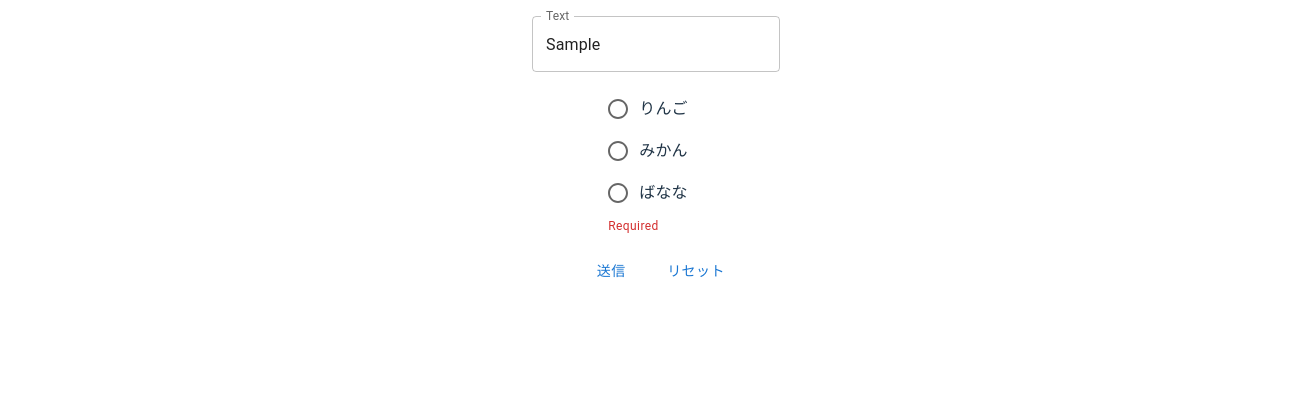
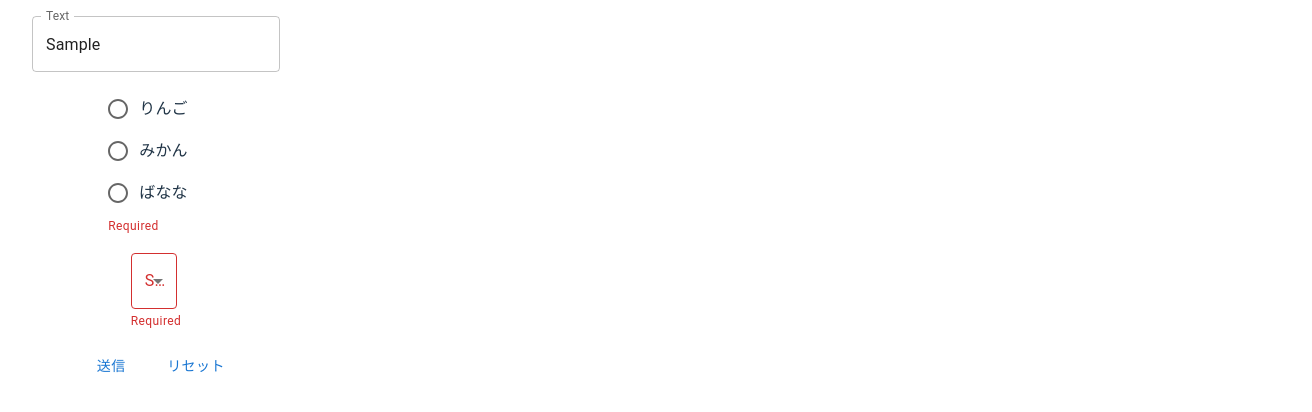
Before and after one commit to crypt0box/rhf-mui-practice, a React (Vite) app: page / in a window 1280 px wide. Both pictures are taken after typing "Sample" into the empty fields and a click on the button "送信". Shown: the top 412 px of the page, 1312 px wide, since content can reach past the window. Built offline with nearby package versions, Linux system fonts and the light colour scheme.

Commit message:
feat: implement SelectForm

```diff
--- a/src/App.css
+++ b/src/App.css
@@ -1,5 +1,4 @@
 #root {
-  width: 100vw;
   height: 100vh;
 }
 
--- a/src/App.tsx
+++ b/src/App.tsx
@@ -5,6 +5,7 @@ import { useForm, SubmitHandler } from "react-hook-form";
 import { zodResolver } from "@hookform/resolvers/zod";
 import { RhfTextField } from "./components/RhfTextField";
 import { RhfRadioGroup } from "./components/RhfRadioGroup";
+import { RhfSelectField } from "./components/RhfSelectField";
 
 const Form = styled("form")({
   display: "flex",
@@ -23,6 +24,7 @@ const Flex = styled("div")({
 const schema = z.object({
   text: z.string().min(1, { message: "Required" }),
   radio: z.string().min(1, { message: "Required" }),
+  select: z.string().min(1, { message: "Required" }),
 });
 
 type Inputs = z.infer<typeof schema>;
@@ -30,6 +32,7 @@ type Inputs = z.infer<typeof schema>;
 const defaultValues: Inputs = {
   text: "",
   radio: "",
+  select: "",
 };
 
 const props = [
@@ -57,7 +60,13 @@ function App() {
   return (
     <Form onSubmit={handleSubmit(onSubmit)}>
       <RhfTextField label="Text" name="text" control={control} />
-      <RhfRadioGroup name="radio" control={control} radioProps={props} />
+      <RhfRadioGroup name="radio" control={control} radioPropsList={props} />
+      <RhfSelectField
+        label="Select"
+        name="select"
+        control={control}
+        selectPropsList={props}
+      />
       <Flex>
         <Button type="submit">送信</Button>
         <Button onClick={() => reset()}>リセット</Button>
--- a/src/components/RadioGroup.tsx
+++ b/src/components/RadioGroup.tsx
@@ -15,12 +15,12 @@ type RadioProps = {
 export type RadioGroupProps = MuiRadioGroupProps & {
   inputRef?: MuiRadioGroupProps["ref"];
   errorMessage?: string;
-  radioProps: RadioProps[];
+  radioPropsList: RadioProps[];
 };
 
 export const RadioGroup: React.FC<RadioGroupProps> = ({
   inputRef,
-  radioProps,
+  radioPropsList,
   errorMessage,
   ...rest
 }) => {
@@ -28,7 +28,7 @@ export const RadioGroup: React.FC<RadioGroupProps> = ({
     <div>
       <FormControl error={!!errorMessage}>
         <MuiRadioGroup ref={inputRef} {...rest}>
-          {radioProps.map((el) => (
+          {radioPropsList.map((el) => (
             <FormControlLabel
               key={el.value}
               value={el.value}
--- /dev/null
+++ b/src/components/RhfSelectField.tsx
@@ -0,0 +1,38 @@
+import { useController } from "react-hook-form";
+import type {
+  FieldValues,
+  UseControllerProps,
+  DeepMap,
+  FieldError,
+} from "react-hook-form";
+import { SelectField, SelectFieldProps } from "./SelectForm";
+
+export type RhfSelectFieldProps<T extends FieldValues> = Omit<
+  SelectFieldProps,
+  "selectedValue"
+> &
+  UseControllerProps<T>;
+
+export const RhfSelectField = <T extends FieldValues>(
+  props: RhfSelectFieldProps<T>
+): JSX.Element => {
+  const { name, control } = props;
+  const {
+    field: { ref, onChange, value: selectedValue, ...rest },
+    formState: { errors },
+  } = useController<T>({ name, control });
+
+  return (
+    <SelectField
+      inputRef={ref}
+      onChange={(e) => onChange(e)}
+      {...rest}
+      {...props}
+      selectedValue={selectedValue}
+      errorMessage={
+        errors[name] &&
+        `${(errors[name] as DeepMap<FieldValues, FieldError>).message}`
+      }
+    />
+  );
+};
--- /dev/null
+++ b/src/components/SelectForm.tsx
@@ -0,0 +1,45 @@
+import {
+  FormControl,
+  FormHelperText,
+  InputLabel,
+  MenuItem,
+  Select,
+} from "@mui/material";
+import type { SelectProps as MuiSelectProps } from "@mui/material";
+
+type SelectProps = {
+  label: string;
+  value: string;
+};
+
+export type SelectFieldProps = MuiSelectProps & {
+  inputRef?: MuiSelectProps["ref"];
+  errorMessage?: string;
+  selectPropsList: SelectProps[];
+  selectedValue: string;
+};
+
+export const SelectField: React.FC<SelectFieldProps> = ({
+  inputRef,
+  errorMessage,
+  selectPropsList,
+  selectedValue,
+  label,
+  ...rest
+}) => {
+  return (
+    <div>
+      <FormControl error={!!errorMessage}>
+        <InputLabel>{label}</InputLabel>
+        <Select ref={inputRef} value={selectedValue} label={label} {...rest}>
+          {selectPropsList.map((props) => (
+            <MenuItem key={props.value} value={props.value}>
+              {props.label}
+            </MenuItem>
+          ))}
+        </Select>
+      </FormControl>
+      {!!errorMessage && <FormHelperText error>{errorMessage}</FormHelperText>}
+    </div>
+  );
+};
```
